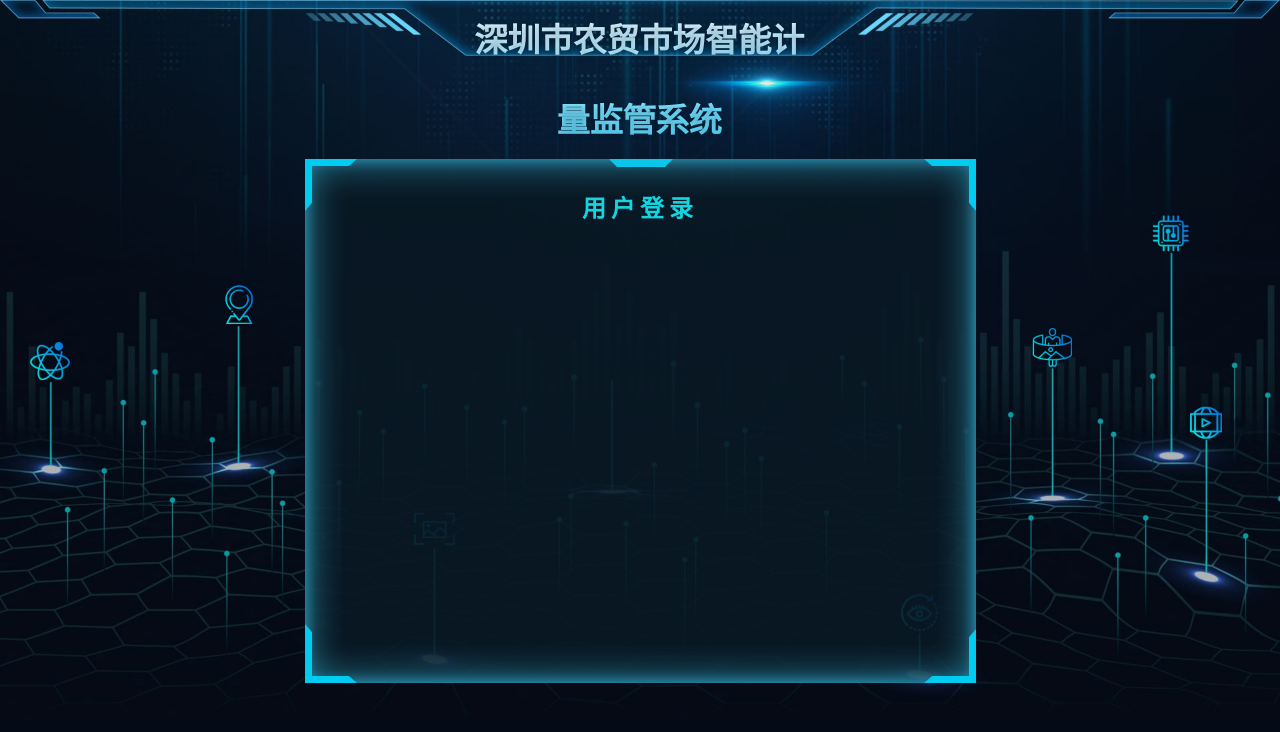
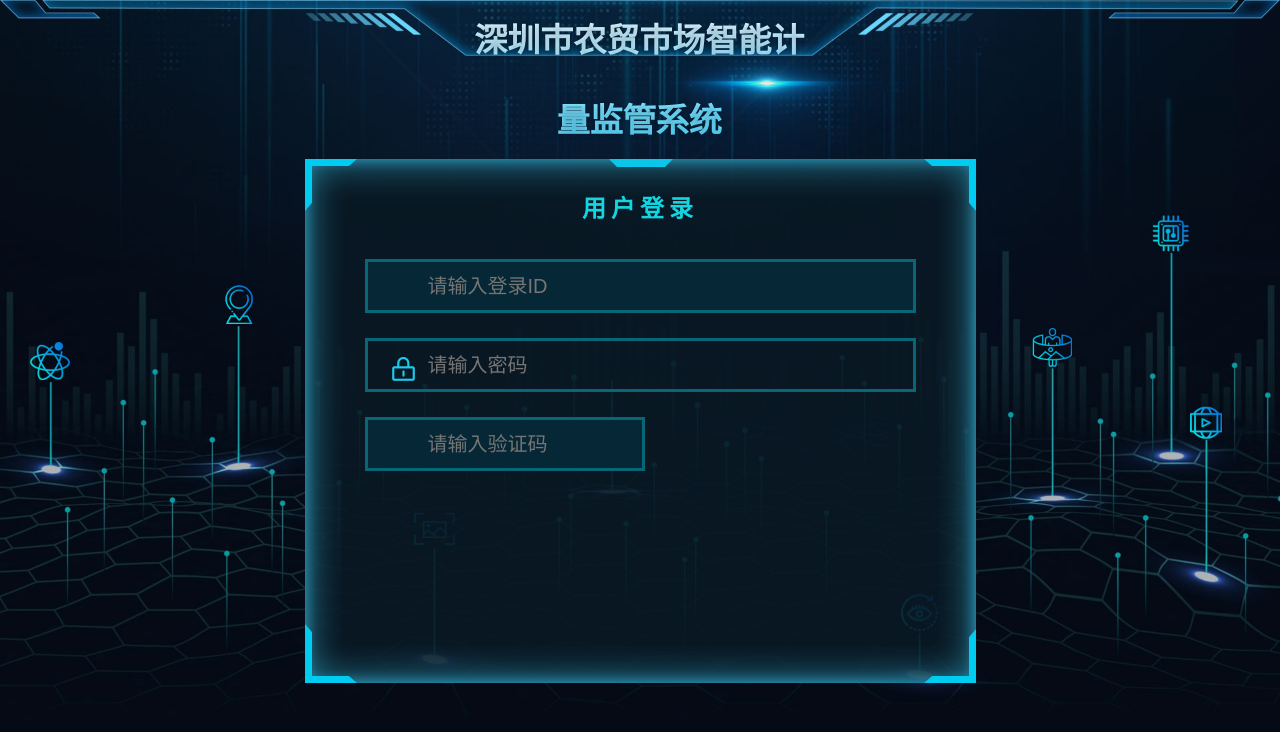
Before and after one commit to bluecrea/newdp, a Vue app: page /#/login in a window 1280 px wide. Shown: the top 732 px of the page. Built offline with nearby package versions, Linux system fonts and the light colour scheme.

Commit message:
add login

```diff
--- a/src/assets/style/index.less
+++ b/src/assets/style/index.less
@@ -409,6 +409,56 @@ blockquote, body, span, code, dd, div, dl, dt, fieldset, figure, form, h1, h2, h
         height: 60px;
         line-height: 60px;
       }
+      .form {
+        padding: 20px 0;
+        display: flex;
+        flex-direction: column;
+        input {
+          box-sizing: border-box;
+          width: 100%;
+          height: 54px;
+          border: 3px solid #076776;
+          background: #062735;
+          color: #13d5e2;
+          font-size: 20px;
+          position: relative;
+          padding-left: 60px;
+          line-height: 55px;
+          margin-bottom: 25px;
+          &:before {
+            position: absolute;
+            top: 0;
+            bottom: 0;
+            left: 0;
+            display: block;
+            width: 60px;
+            content: '';
+          }
+          &:nth-child(1) {
+            &::before {
+              background: url("~@/assets/images/login/input_icon.png") no-repeat 15px 5px;
+            }
+          }
+          &:nth-child(2) {
+            background: url("~@/assets/images/login/input_icon.png") no-repeat 15px -45px;
+          }
+        }
+        label {
+          display: flex;
+          flex-direction: row;
+          justify-content: space-between;
+          input {
+            width: 280px;
+            display: inline-block;
+          }
+          em {
+            width: 200px;
+            display: inline-block;
+            height: 54px;
+          }
+        }
+      }
+
     }
   }
 }
--- a/src/views/Login/index.vue
+++ b/src/views/Login/index.vue
@@ -1,5 +1,13 @@
 <template>
   <div class="login-box">
     <div class="login-tit">用户登录</div>
+    <div class="form">
+      <input type="text" placeholder="请输入登录ID">
+      <input type="password" placeholder="请输入密码">
+      <label>
+        <input type="text" placeholder="请输入验证码">
+        <em/>
+      </label>
+    </div>
   </div>
 </template>
```
Also changed, not shown: src/assets/images/login/input_icon.png (added).
